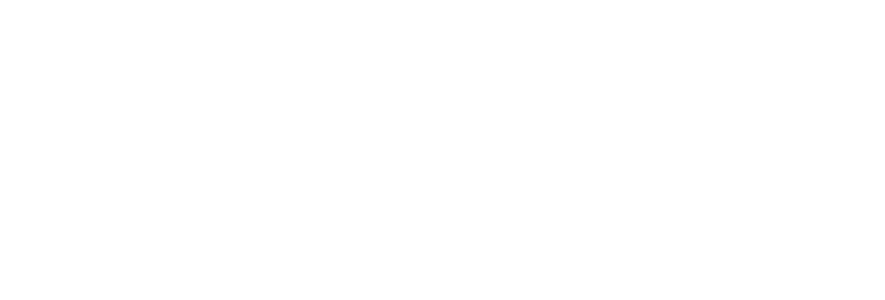
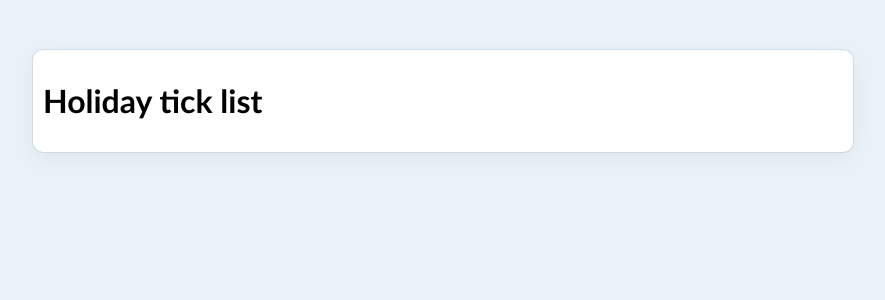
Before and after one commit to touyeexiong/deployed-to-do-app, a React (Create React App) app in the folder client/: page / in a window 1280 px wide. Shown: the top 300 px of the page, without its empty margins (197-1082 px from the left). Built offline with nearby package versions, Linux system fonts and the light colour scheme.

Commit message:
added css and also added ListHeader component to App.js.

```diff
--- a/client/src/App.js
+++ b/client/src/App.js
@@ -1,7 +1,9 @@
+import ListHeader from "./components/ListHeader";
 
 const App = () => {
   return (
-    <div>
+    <div className="app">
+      <ListHeader listName={'Holiday tick list'}/>
     </div>
   );
 }
--- a/client/src/components/ListHeader.js
+++ b/client/src/components/ListHeader.js
@@ -1,9 +1,9 @@
 import React from 'react'
 
-const ListHeader = () => {
+const ListHeader = ({listName}) => {
   return (
-    <div>
-
+    <div className='list-header'>
+      <h1>{listName}</h1>
     </div>
   )
 }
--- a/client/src/index.css
+++ b/client/src/index.css
@@ -0,0 +1,22 @@
+body {
+    margin: 0;
+    padding: 0;
+    background-color: rgb(233, 241, 249);
+    display: flex;
+    justify-content: center;
+    font-family: 'Trebuchet MS', Arial, sans-serif;
+}
+
+.app {
+    background-color: rgb(255, 255, 255);
+    box-shadow: rgba(0,0,0, 0.05) 0 6px 24px, rgba(0,0,0, 0.08) 0 0 0 1px;
+    border-radius: 10px;
+    padding: 10px;
+    width: 800px;
+    margin-top: 50px;
+    ;
+}
+
+.list-header {
+
+}
```
